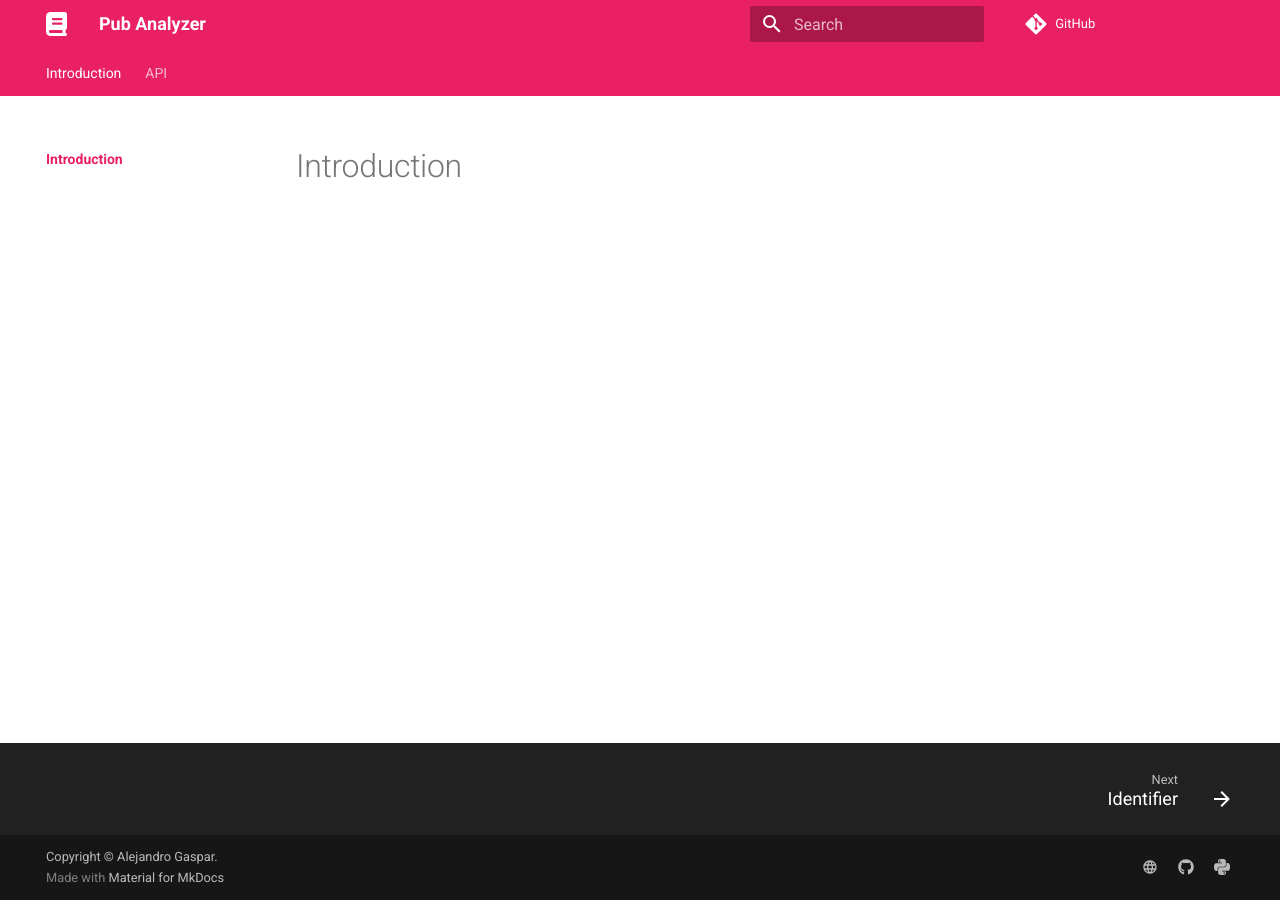
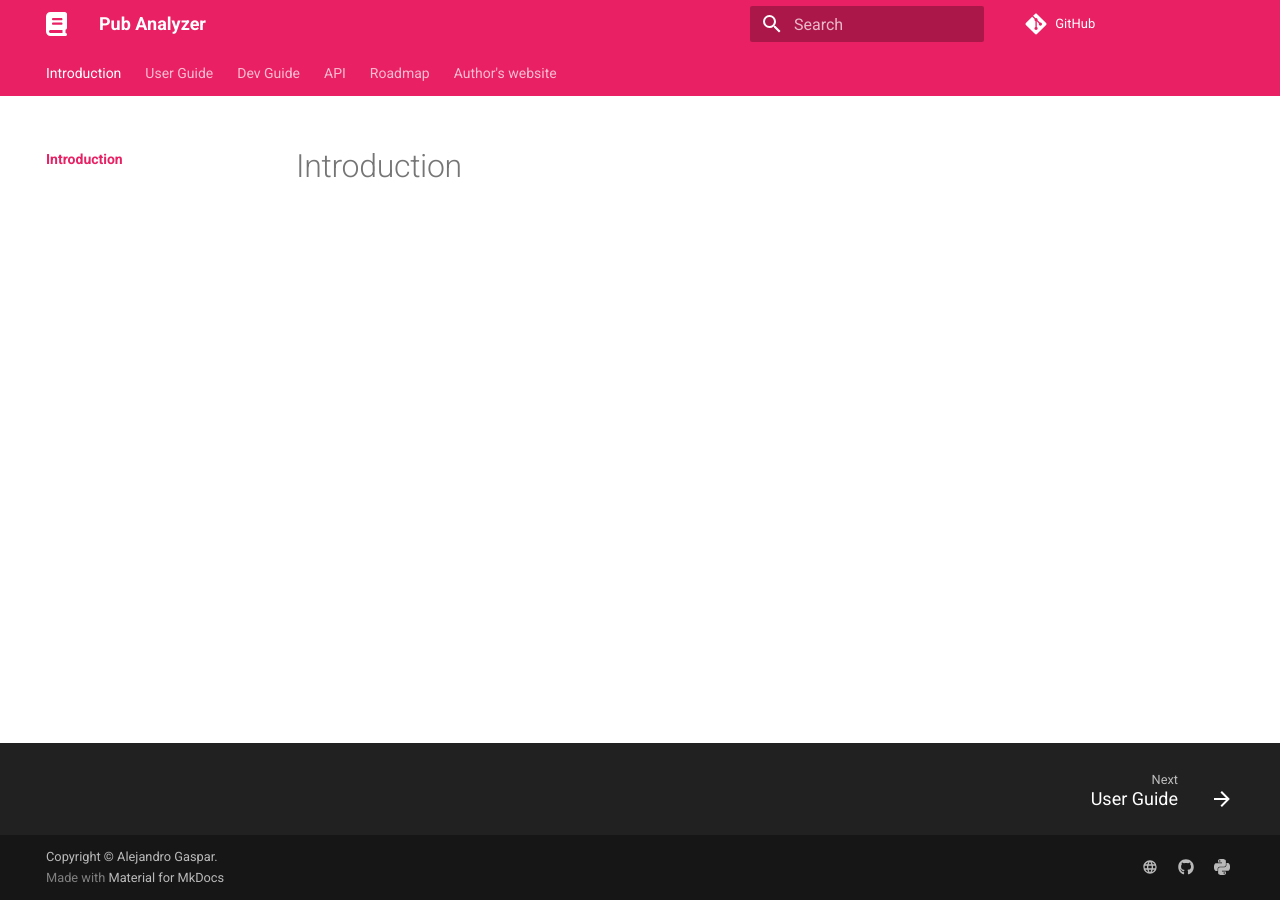
Before and after one commit to alejandrgaspar/pub-analyzer, an MkDocs documentation site: the page built from docs/index.md, in a window 1280 px wide. Built offline with MkDocs 1.6.1 and Material for MkDocs 9.7.7, drawn with Linux system fonts in a browser that asks for light colours; comment, search, counter and statistics services are not loaded.

Commit message:
Scaffolding the documentation

```diff
--- /dev/null
+++ b/docs/dev/index.md
@@ -0,0 +1 @@
+# Dev Guide
--- /dev/null
+++ b/docs/user/index.md
@@ -0,0 +1 @@
+# User Guide
--- a/mkdocs.yml
+++ b/mkdocs.yml
@@ -82,6 +82,10 @@ extra:
 nav:
   - Introduction:
     - "index.md"
+  - User Guide:
+    - "user/index.md"
+  - Dev Guide:
+    - "dev/index.md"
   - API:
     - Internal:
       - "api/internal/identifier.md"
@@ -93,3 +97,6 @@ nav:
       - "api/models/report.md"
       - "api/models/source.md"
       - "api/models/work.md"
+  - Roadmap:
+    - roadmap/index.md
+  - Author's website: https://gaspar.land
```
Also changed, not shown: docs/roadmap/index.md (added, +3 -0 lines).
